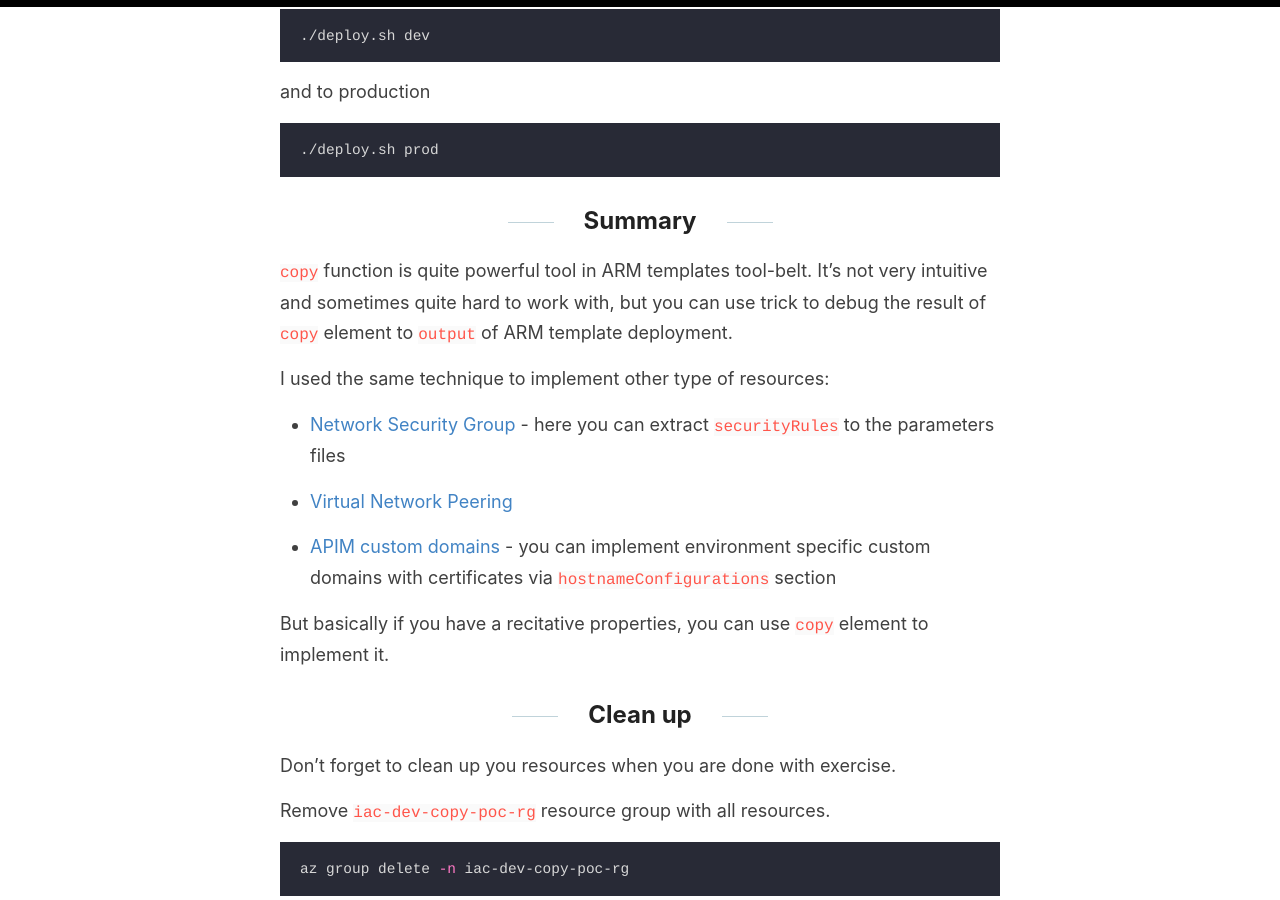
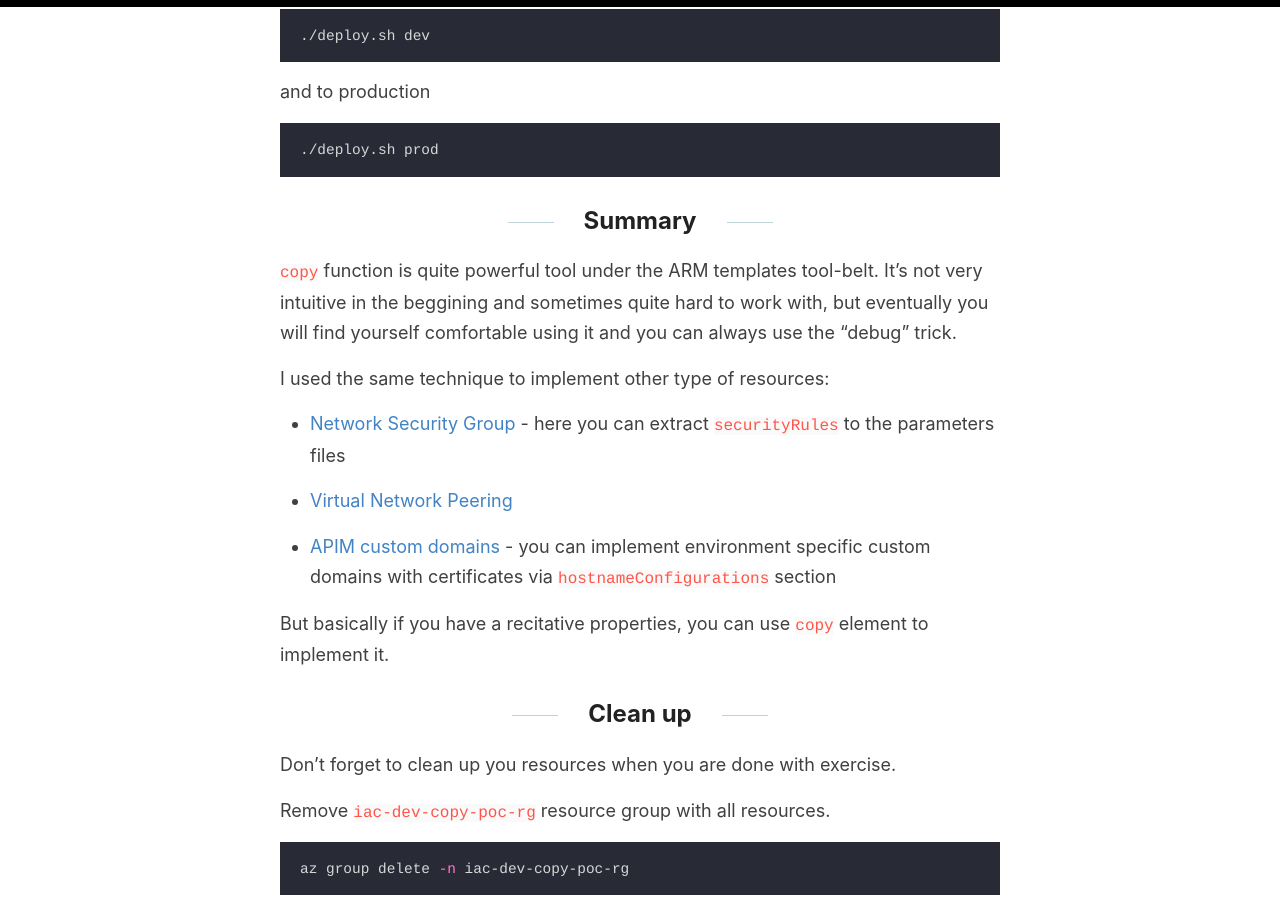
Before and after one commit to evgenyb/evgenyb.github.io, a Jekyll site: the page built from _posts/2020-05-05-use-copy-function-to-simplify-arm-templates.md, in a window 1280 px wide and 900 px high, scrolled down 13240 px. Built offline with Jekyll 4.4.1, drawn with Linux system fonts in a browser that asks for light colours.

Commit message:
Work with content quality

```diff
--- a/_posts/2020-05-05-use-copy-function-to-simplify-arm-templates.md
+++ b/_posts/2020-05-05-use-copy-function-to-simplify-arm-templates.md
@@ -490,7 +490,7 @@ and to production
 
 ## Summary
 
-`copy` function is quite powerful tool in ARM templates tool-belt. It's not very intuitive and sometimes quite hard to work with, but you can use trick to debug the result of `copy` element to `output` of ARM template deployment.
+`copy` function is quite powerful tool under the ARM templates tool-belt. It's not very intuitive in the beggining and sometimes quite hard to work with, but eventually you will find yourself comfortable using it and you can always use the "debug" trick.
 
 I used the same technique to implement other type of resources:
 
```
